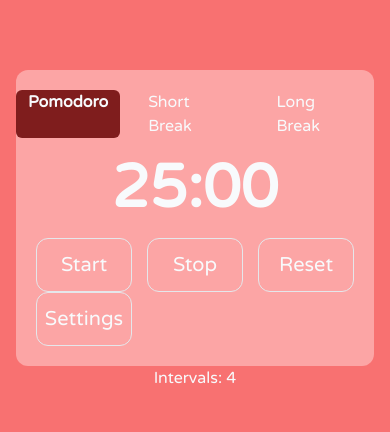
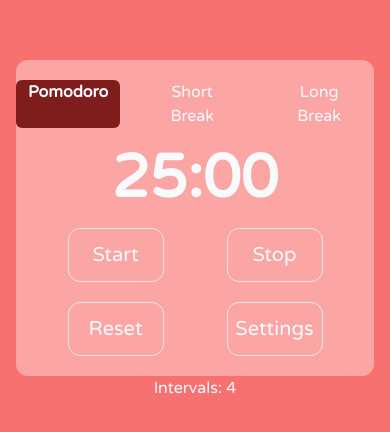
Before and after one commit to asjscott/pomodoro, a React (Create React App) app: page / in a window 390 px wide. Shown: the part 192-624 px from the top of the page. Built offline with nearby package versions, Linux system fonts and the light colour scheme; a web font is replaced by a local one.

Commit message:
ammended responsive layout

```diff
--- a/src/Pomodoro.js
+++ b/src/Pomodoro.js
@@ -143,18 +143,18 @@ const Pomodoro = () => {
   return (
     <>
     <div className={`flex flex-col p-4 items-center justify-center h-screen w-full text-slate-50 font-varela ${nextIntervals.current === "pomodoro" ? "bg-red-400" : nextIntervals.current === "short break" ? "bg-teal-500" : "bg-sky-600"}`}>
-        <div className={`flex flex-col items-center justify-center container max-w-lg py-5 rounded-xl ${nextIntervals.current === "pomodoro" ? "bg-red-300" : nextIntervals.current === "short break" ? "bg-teal-400" : "bg-sky-300"}`}>
+        <div className={`flex flex-col items-center justify-center container max-w-sm sm:max-w-lg py-5 rounded-xl ${nextIntervals.current === "pomodoro" ? "bg-red-300" : nextIntervals.current === "short break" ? "bg-teal-400" : "bg-sky-300"}`}>
             <div className='inline-flex justify-center space-x-4'>
-                <span className={`${nextIntervals.current === "pomodoro" ? "bg-red-900 font-bold" : ""} px-3 rounded-md hover:cursor-pointer`} id="pomodoro" onClick={e => handleNames(e)}>Pomodoro</span>
-                <span className={`px-3 rounded-md hover:cursor-pointer ${nextIntervals.current === "short break" ? "bg-teal-600 font-bold" : ""} ` } id="short break" onClick={e => handleNames(e)}>Short Break</span>
-                <span className={`px-3 rounded-md hover:cursor-pointer ${nextIntervals.current === "long break" ? "bg-sky-800 font-bold" : ""} `} id="long break" onClick={e => handleNames(e)}>Long Break</span>
+                <span className={`${nextIntervals.current === "pomodoro" ? "bg-red-900 font-bold" : ""} text-center px-3 rounded-md hover:cursor-pointer`} id="pomodoro" onClick={e => handleNames(e)}>Pomodoro</span>
+                <span className={`text-center px-3 rounded-md hover:cursor-pointer ${nextIntervals.current === "short break" ? "bg-teal-600 font-bold" : ""} ` } id="short break" onClick={e => handleNames(e)}>Short Break</span>
+                <span className={`text-center px-3 rounded-md hover:cursor-pointer ${nextIntervals.current === "long break" ? "bg-sky-800 font-bold" : ""} `} id="long break" onClick={e => handleNames(e)}>Long Break</span>
             </div>
-            <div className='flex justify-center mt-5 text-6xl md:text-9xl text-center font-bold'>{clock}</div>
-            <div className='flex flex-wrap justify-between text-center mt-5 border-box px-5 w-full'>
-                <button className="w-24 text-xl py-3 border rounded-xl hover:bg-slate-400" onClick={handleStart}>Start</button>
-                <button className="w-24 text-xl py-3 border rounded-xl hover:bg-slate-400" onClick={handleStop}>Stop</button>
-                <button className="w-24 text-xl py-3 border rounded-xl hover:bg-slate-400" onClick={handleReset}>Reset</button>
-                <button className="w-24 text-xl py-3 border rounded-xl hover:bg-slate-400" onClick={() => setIsSettings(!isSettings)}>Settings</button>
+            <div className='flex justify-center mt-5 text-6xl sm:text-9xl text-center font-bold'>{clock}</div>
+            <div className='grid grid-cols-2 sm:grid-cols-4 justify-between text-center mt-5 border-box px-5 w-full'>
+                <button className="mx-auto w-24 text-xl mb-5 sm:mb-0 py-3 border rounded-xl hover:bg-slate-400" onClick={handleStart}>Start</button>
+                <button className="mx-auto w-24 text-xl mb-5 sm:mb-0 py-3 border rounded-xl hover:bg-slate-400" onClick={handleStop}>Stop</button>
+                <button className="mx-auto w-24 text-xl py-3 border rounded-xl hover:bg-slate-400" onClick={handleReset}>Reset</button>
+                <button className="mx-auto w-24 text-xl py-3 border rounded-xl hover:bg-slate-400" onClick={() => setIsSettings(!isSettings)}>Settings</button>
             </div>
         </div>
         <div>
```
